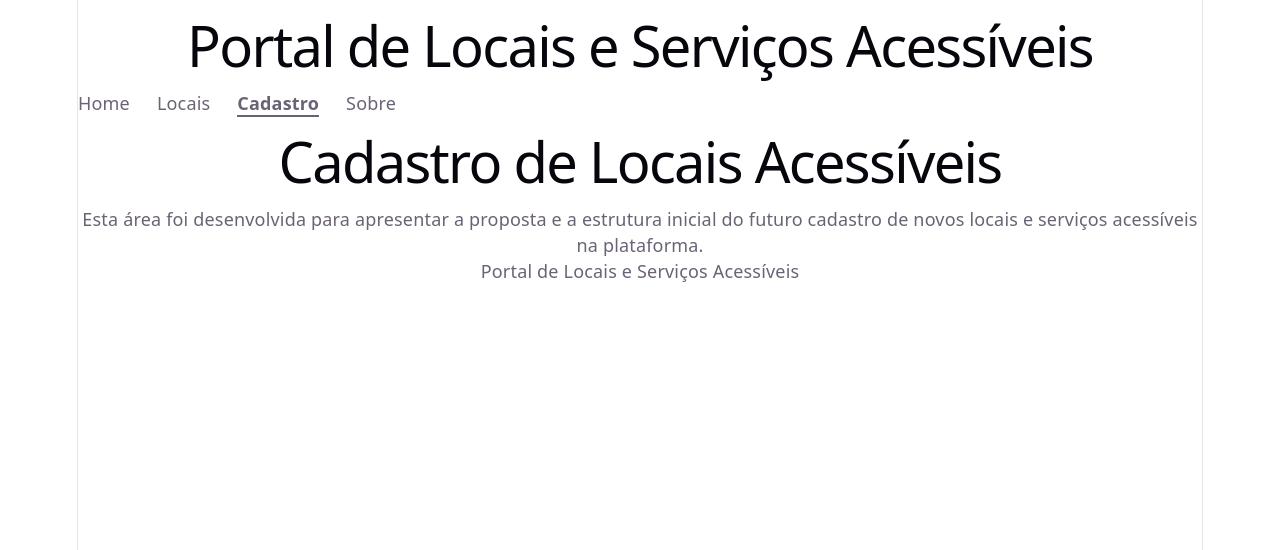
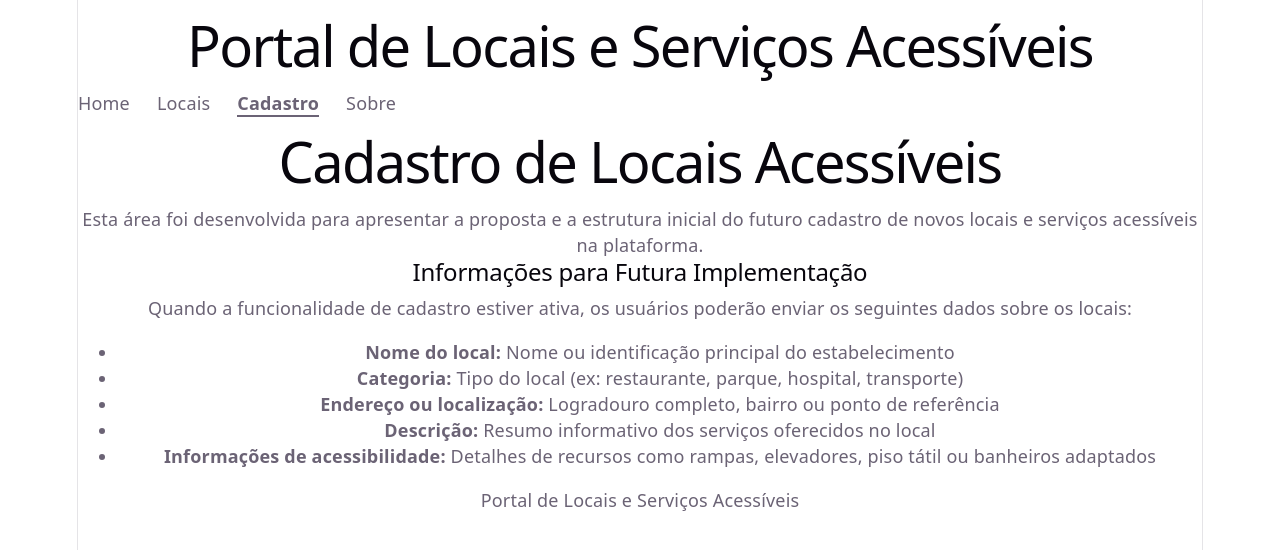
Before and after one commit to 1TDSPF-26/portal-locais-acessiveis, a React (Vite) app: page /cadastrar in a window 1280 px wide. Shown: the top 550 px of the page. Built offline with nearby package versions, Linux system fonts and the light colour scheme.

Commit message:
feat: adicionar secao informativa dos futuros campos de cadastro

```diff
--- a/src/pages/Cadastro/Cadastro.tsx
+++ b/src/pages/Cadastro/Cadastro.tsx
@@ -7,6 +7,20 @@ function Cadastro() {
           Esta área foi desenvolvida para apresentar a proposta e a estrutura inicial do futuro cadastro de novos locais e serviços acessíveis na plataforma.
         </p>
       </header>
+      <section>
+        <h2>Informações para Futura Implementação</h2>
+        <p>
+          Quando a funcionalidade de cadastro estiver ativa, os usuários
+          poderão enviar os seguintes dados sobre os locais:
+        </p>
+        <ul>
+          <li><strong>Nome do local:</strong> Nome ou identificação principal do estabelecimento</li>
+          <li><strong>Categoria:</strong> Tipo do local (ex: restaurante, parque, hospital, transporte)</li>
+          <li><strong>Endereço ou localização:</strong> Logradouro completo, bairro ou ponto de referência</li>
+          <li><strong>Descrição:</strong> Resumo informativo dos serviços oferecidos no local</li>
+          <li><strong>Informações de acessibilidade:</strong> Detalhes de recursos como rampas, elevadores, piso tátil ou banheiros adaptados</li>
+        </ul>
+      </section>
     </main>
   )
 }
```
